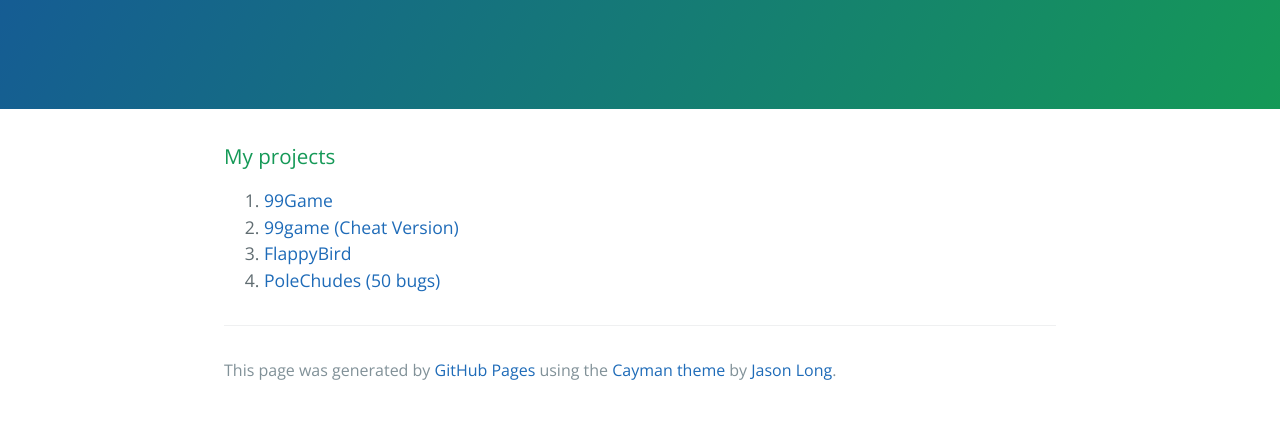
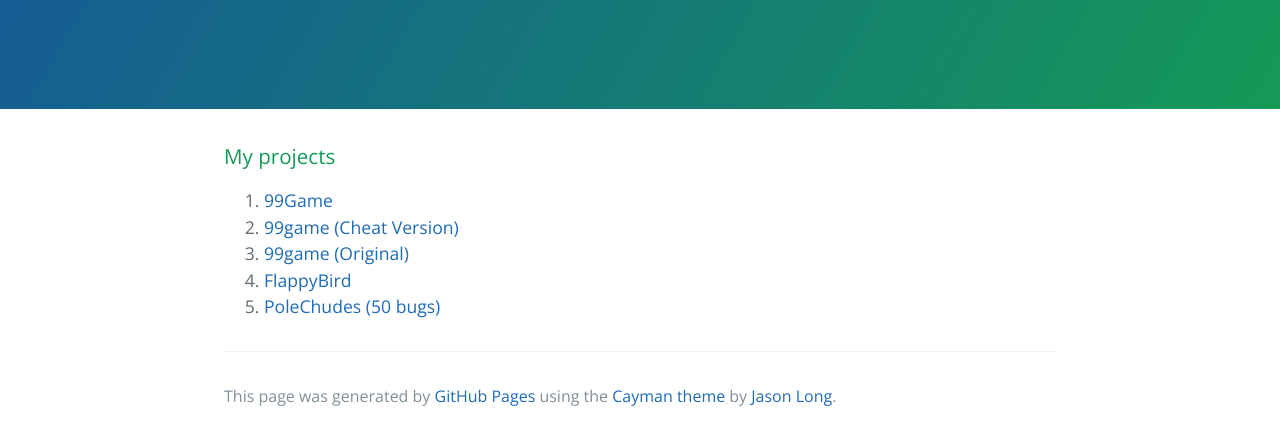
Before and after one commit to AnatolyKorablyov/anatolykorablyov.github.io, a plain HTML site: page index.html in a window 1280 px wide. Shown: the part 208-652 px from the top of the page. Drawn offline with nearby package versions, Linux system fonts and the light colour scheme.

Commit message:
add original

```diff
--- a/index.html
+++ b/index.html
@@ -23,6 +23,7 @@
 <li>
 <a href="https://anatolykorablyov.github.io/99game/">99Game</a> </li>
 <li><a href="https://anatolykorablyov.github.io/99game_cheatVersion/">99game (Cheat Version)</a></li>
+<li><a href="https://anatolykorablyov.github.io/99game_original/">99game (Original)</a></li>
 <li><a href="https://anatolykorablyov.github.io/FlappyBird/">FlappyBird</a></li>
 <li><a href="https://anatolykorablyov.github.io/PoleChudes/">PoleChudes (50 bugs)</a></li>
 </ol>
```
